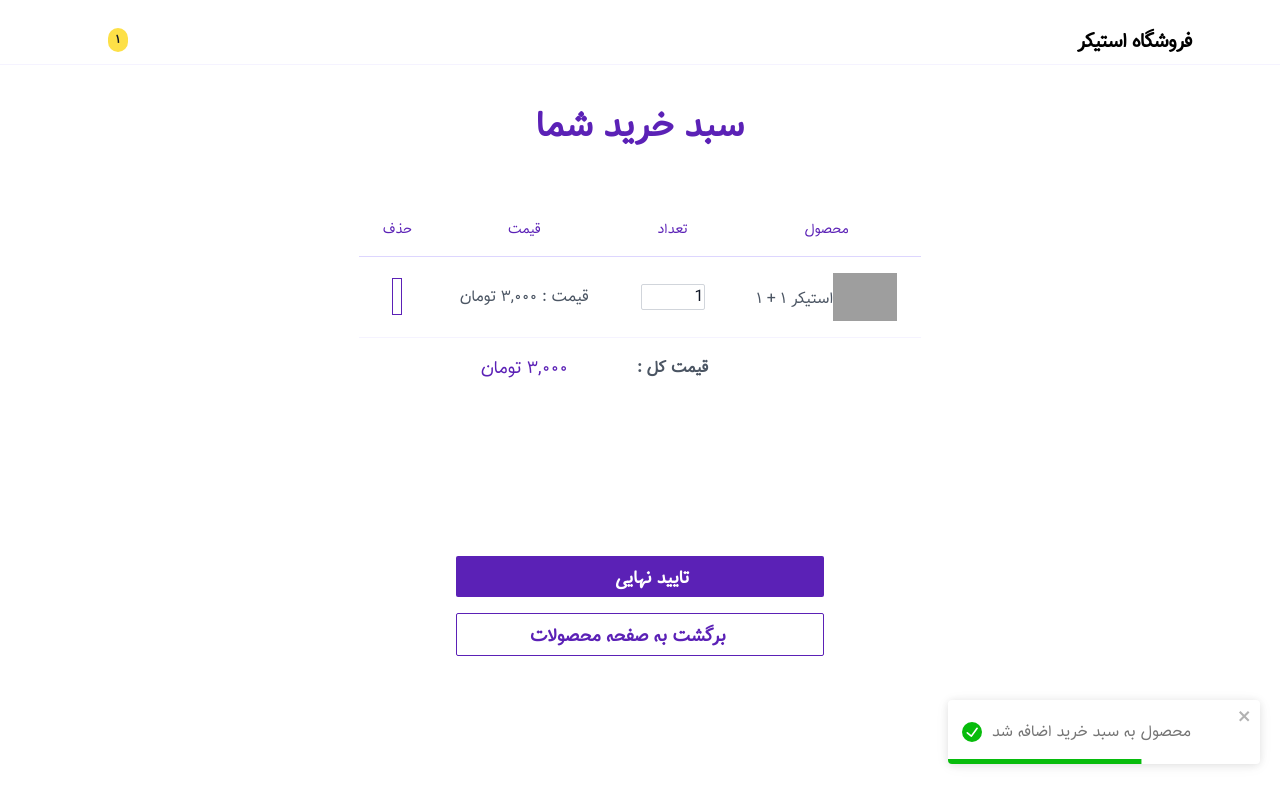
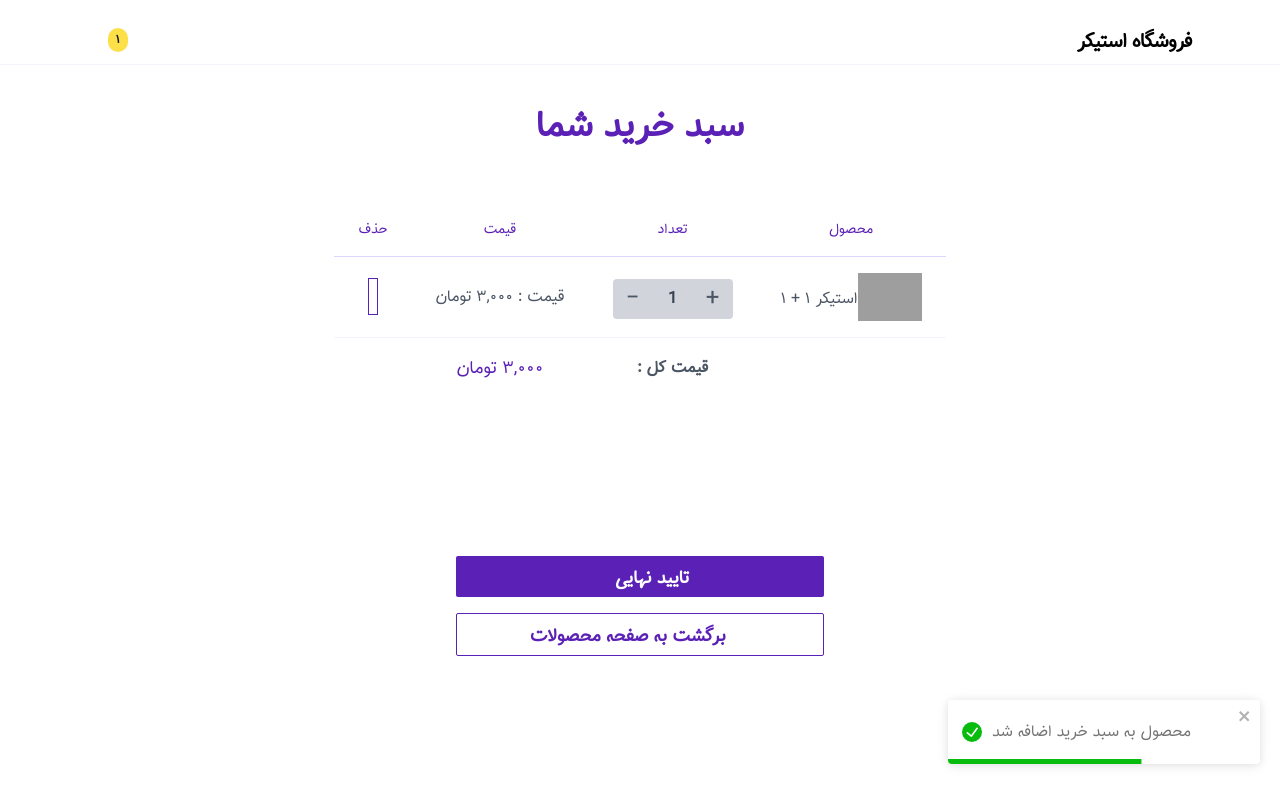
Before and after one commit to dosepehr/redux-shop, a React (Vite) app: page /products/01 in a window 1280 px wide. Both pictures are taken after a click on the button "اضافه به سبد خرید". Shown: the top 806 px of the page. Built offline with nearby package versions, Linux system fonts and the light colour scheme; data requests are answered from the project's data file.

Commit message:
make QtyInput

```diff
--- a/public/css/styles.css
+++ b/public/css/styles.css
@@ -10,7 +10,7 @@
   font-display: swap;
 }
 
-html *{
+html * {
   font-family: tanha, tahoma !important;
 }
 
@@ -20,3 +20,27 @@ body {
   -webkit-font-smoothing: antialiased;
   -moz-osx-font-smoothing: grayscale;
 }
+
+.triangle::before {
+  content: '';
+  height: 100%;
+  position: absolute;
+  top: 0;
+  left: 0em;
+  border: 1em solid transparent;
+  border-left-color: #ffffff;
+}
+
+input[type='number']::-webkit-inner-spin-button,
+input[type='number']::-webkit-outer-spin-button {
+  -webkit-appearance: none;
+  margin: 0;
+}
+
+.quantity input:focus {
+  outline: none !important;
+}
+
+.quantity button:focus {
+  outline: none !important;
+}
--- a/src/components/Cart.jsx
+++ b/src/components/Cart.jsx
@@ -8,6 +8,7 @@ import {
     getTotals,
 } from '../redux/reducers/cartSlice';
 import { removeFromCart } from '../redux/reducers/cartSlice';
+import QtyInput from './QtyInput';
 const Cart = () => {
     const cart = useSelector((state) => state.cart);
     const dispatch = useDispatch();
@@ -19,15 +20,12 @@ const Cart = () => {
     const handleRemoveFromCart = (item) => {
         dispatch(removeFromCart(item));
     };
-
-    const handleQty = (e, item) => {
-        if (e.target.value > item.cartQty) {
-            dispatch(addToCart({ ...item, cartQty: 1 }));
-        } else {
-            dispatch(decreaseCart(item));
-        }
+    const handleAddtoCart = (item) => {
+        dispatch(addToCart({ ...item, cartQty: 1 }));
     };
-
+    const handleDecreaseCart = (item) => {
+        dispatch(decreaseCart(item));
+    };
     return (
         <div className='container mx-auto mb-20 min-h-screen'>
             {cart.cartItems.length === 0 ? (
@@ -80,17 +78,14 @@ const Cart = () => {
                                             </Link>
                                         </td>
                                         <td className='font-primary font-medium px-4 sm:px-6 py-4'>
-                                            <input
-                                                type='number'
-                                                inputMode='numeric'
-                                                id='variant-quantity'
-                                                name='variant-quantity'
-                                                step='1'
-                                                value={item.cartQty}
-                                                onChange={(e) =>
-                                                    handleQty(e, item)
+                                            <QtyInput
+                                                qty={item.cartQty}
+                                                incrementQty={() =>
+                                                    handleAddtoCart(item)
                                                 }
-                                                className='text-gray-900 form-input border border-gray-300 w-16 rounded-sm focus:border-palette-light focus:ring-palette-light'
+                                                decrementQty={() =>
+                                                    handleDecreaseCart(item)
+                                                }
                                             />
                                         </td>
                                         <td className='font-primary text-base font-light px-4 sm:px-6 py-4 hidden sm:table-cell'>
--- a/src/components/ProductForm.jsx
+++ b/src/components/ProductForm.jsx
@@ -1,33 +1,17 @@
 import { useDispatch } from 'react-redux';
 import { addToCart } from '../redux/reducers/cartSlice';
-import { useState } from 'react';
 import { useNavigate } from 'react-router-dom';
 
 const ProductForm = ({ product }) => {
     const navigate = useNavigate();
-    const [Qty, setQty] = useState(1);
     const dispatch = useDispatch();
     const handleAddtoCart = () => {
-        dispatch(addToCart({ ...product, cartQty: +Qty }));
+        dispatch(addToCart({ ...product, cartQty: 1}));
         navigate('/cart');
     };
     return (
         <div className='w-full'>
             <div className='flex justify-start space-x-2 w-full'>
-                <div className='flex flex-col items-start space-y-1 flex-grow-0'>
-                    <label className='text-gray-500 text-base'>تعداد</label>
-                    <input
-                        type='number'
-                        inputMode='numeric'
-                        id='quantity'
-                        name='quantity'
-                        min='1'
-                        step='1'
-                        value={Qty}
-                        onChange={(e) => setQty(e.target.value)}
-                        className='text-gray-900 form-input border border-gray-300 w-16 rounded-sm focus:border-palette-light focus:ring-palette-light'
-                    />
-                </div>
                 <p className='text-green-600'>در انبار موجود است</p>
             </div>
             <button
--- /dev/null
+++ b/src/components/QtyInput.jsx
@@ -0,0 +1,30 @@
+const QtyInput = ({ incrementQty, qty, decrementQty }) => {
+    return (
+        <div className='flex flex-row w-50 h-10 rounded-lg relative bg-transparent mt-1 quantity'>
+            <button
+                data-action='increment'
+                onClick={incrementQty}
+                className='bg-gray-300 text-gray-600 hover:text-gray-700 hover:bg-gray-400 h-full w-10 rounded-r cursor-pointer'
+            >
+                <span className='m-auto text-2xl font-thin'>+</span>
+            </button>
+            <input
+                type='number'
+                className='focus:outline-none text-center w-10 bg-gray-300 font-semibold text-md hover:text-black focus:text-black  md:text-basecursor-default flex items-center text-gray-700  outline-none'
+                name='quantity'
+                value={qty}
+                onChange={() => {}}
+            ></input>
+
+            <button
+                data-action='decrement'
+                onClick={decrementQty}
+                className=' bg-gray-300 text-gray-600 hover:text-gray-700 hover:bg-gray-400 h-full w-10 rounded-l cursor-pointer outline-none'
+            >
+                <span className='m-auto text-2xl font-thin'>−</span>
+            </button>
+        </div>
+    );
+};
+
+export default QtyInput;
```
